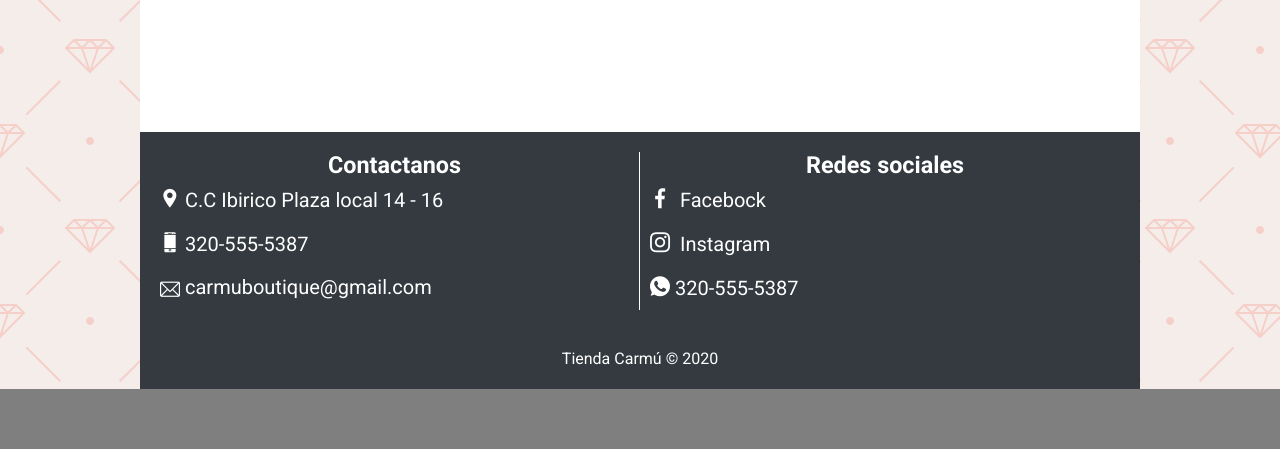
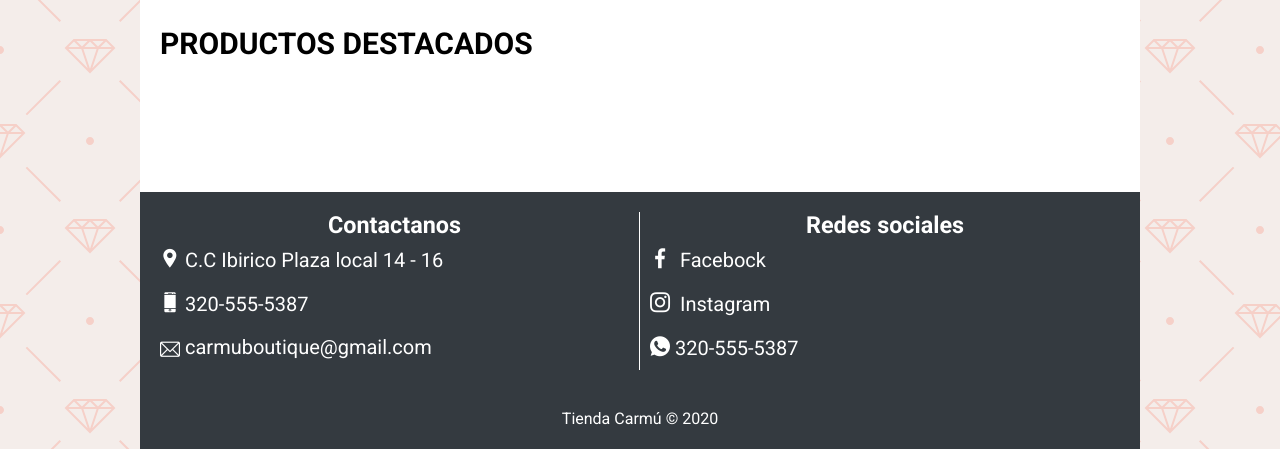
Before and after one commit to Zuniga63/tiendacarmu, a PHP site: page / in a window 1280 px wide. Shown: the part 939-1388 px from the top of the page. Before the commit the page ends 1328 px from the top, so only its background shows below. Run offline with PHP 8.4, Linux system fonts and the light colour scheme; data that the repository does not hold is empty; a stand-in replaces the project's code that opens the database connection; some libraries are stand-ins or nearby versions; some web fonts are replaced.

Commit message:
body rules

```diff
--- a/css/main.css
+++ b/css/main.css
@@ -72,6 +72,10 @@ body {
   max-width: 1000px;
   margin-left: auto;
   margin-right: auto;
+  background-color: #ffffff;
+  background-image: url(../img/floating-cogs.svg);
+  min-height: calc(100vh - 60px);
+  padding-top: 60px;
 }
 
 .text-center {
```
